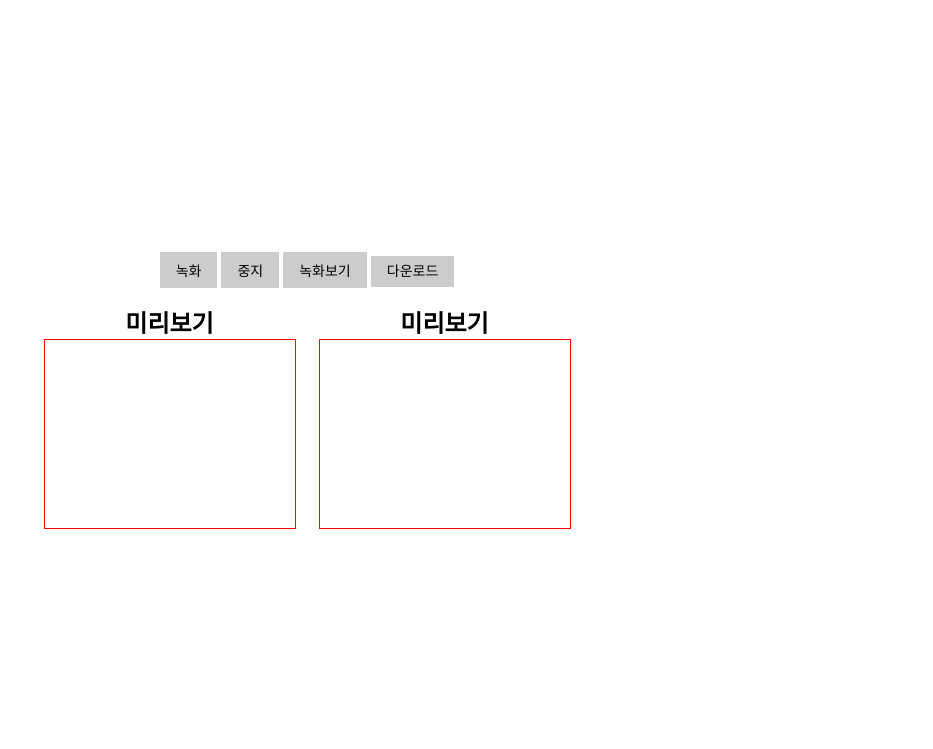
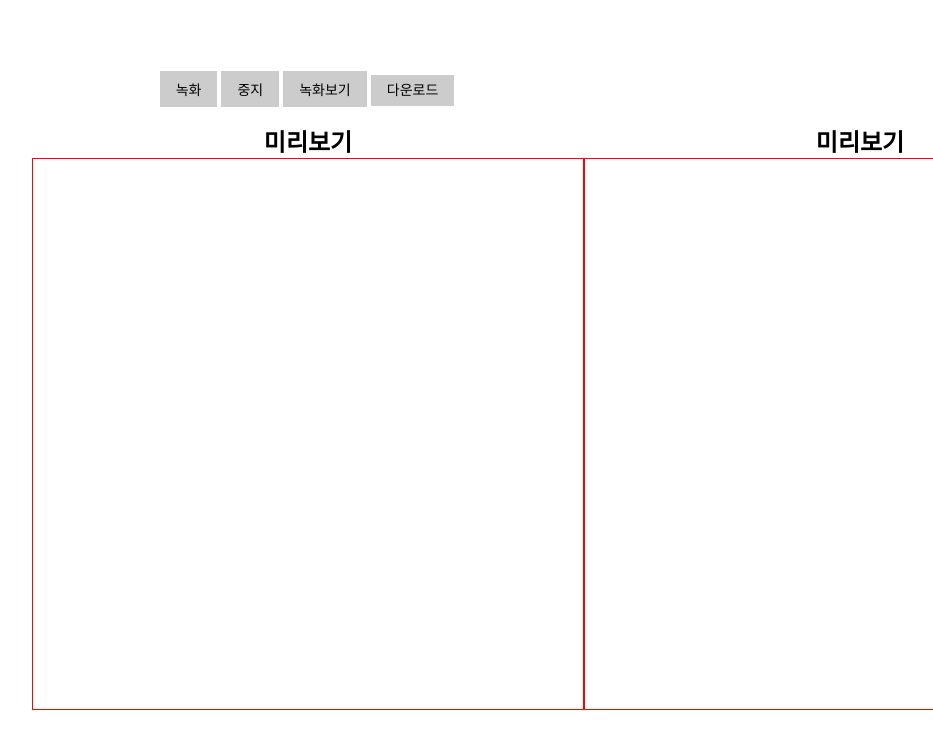
Before and after one commit to Labbit-kw/hologram-project, a Django app: page / in a window 1280 px wide. Shown: the top 749 px of the page, without its empty margins (333-1266 px from the left). Run offline with Django 3.2, Linux system fonts and the light colour scheme.

Commit message:
video 크기 조정

```diff
--- a/templates/base.html
+++ b/templates/base.html
@@ -31,8 +31,8 @@
         }
         .video-item > video {
             border: 1px solid red;
-            width: 250px;
-            height: 188px;
+            width: 550px;
+            height: 550px;
         }
         button, a{
             border: none;
@@ -113,6 +113,7 @@
     recordButton.addEventListener("click", videoStart);
     stopButton.addEventListener("click", stopRecording);
     playButton.addEventListener("click", playRecording);
+
 </script>
 
 </body>
```
